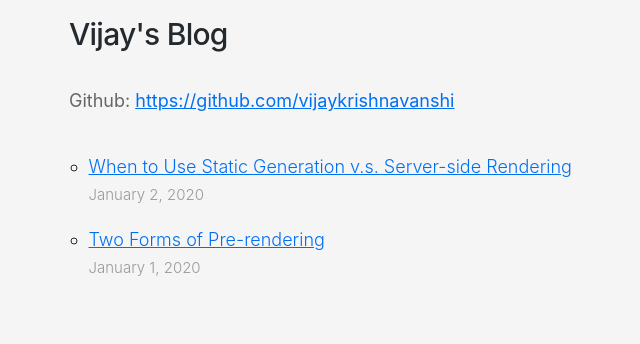
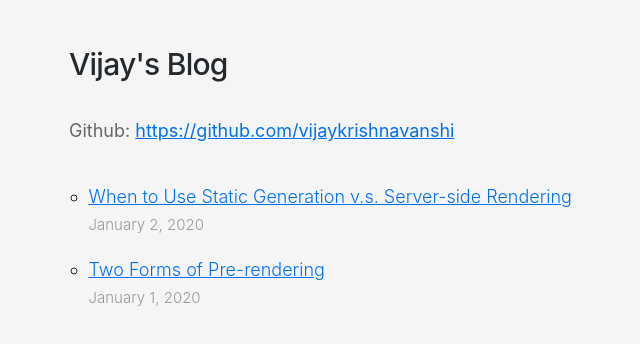
Before and after one commit to vijaykrishnavanshi/blog, a Next.js app: page / in a window 1280 px wide. Shown: the top 344 px of the page, without its empty margins (286-926 px from the left). Built offline with nearby package versions, Linux system fonts and the light colour scheme.

Commit message:
Fixed header's position

```diff
--- a/components/layout.module.css
+++ b/components/layout.module.css
@@ -1,7 +1,7 @@
 .container {
     display: flex;
     max-width: 40rem;
-    padding: 0 1rem 1rem 1rem;
+    padding: 2rem 1rem 1rem 1rem;
     margin: 0rem auto 6rem;
     /* background-color: white; */
     flex-flow: column;
```
